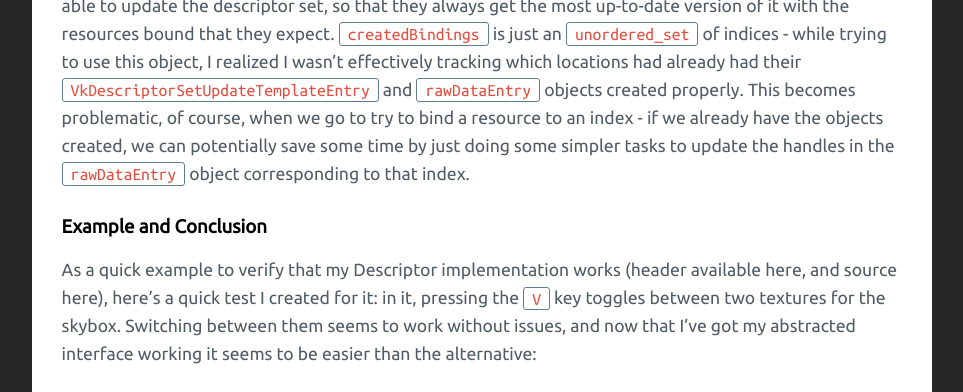
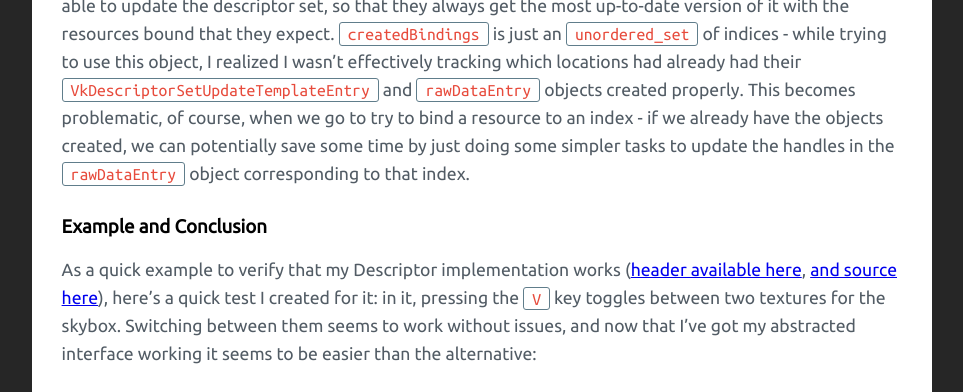
Before and after one commit to fuchstraumer/fuchstraumer.github.io, a Jekyll site: the page built from _posts/2018-10-8-Better-Descriptor-Abstraction.md, in a window 1280 px wide and 900 px high, scrolled down 5292 px, cut to the strip 0-392 px from the top of the window. Shown: the whole strip, without its empty margins (158-1121 px from the left). Built offline with Jekyll 4.4.1, drawn with Linux system fonts in a browser that asks for light colours; comment, search, counter and statistics services are not loaded; part of the change alters nothing that is shown.

```diff
--- a/_posts/2018-10-8-Better-Descriptor-Abstraction.md
+++ b/_posts/2018-10-8-Better-Descriptor-Abstraction.md
@@ -119,7 +119,7 @@ We keep a `dirty` flag so that when a user tries to grab the underlying `VkDescr
 
 ### Example and Conclusion
 
-As a quick example to verify that my Descriptor implementation works (header available here, and source here), here's a quick test I created for it: in it, pressing the `V` key toggles between two textures for the skybox. Switching between them seems to work without issues, and now that I've got my abstracted interface working it seems to be easier than the alternative:
+As a quick example to verify that my Descriptor implementation works ([header available here](https://github.com/fuchstraumer/DiamondDogs/blob/27fa3493e14940c95547bbbc130dd777994cd192/modules/rendergraph_module/include/Descriptor.hpp), [and source here](https://github.com/fuchstraumer/DiamondDogs/blob/27fa3493e14940c95547bbbc130dd777994cd192/modules/rendergraph_module/src/Descriptor.cpp)), here's a quick test I created for it: in it, pressing the `V` key toggles between two textures for the skybox. Switching between them seems to work without issues, and now that I've got my abstracted interface working it seems to be easier than the alternative:
 
 <iframe width="400" height="300"
 src="https://giant.gfycat.com/FeminineFlawlessLacewing.webm">
```
